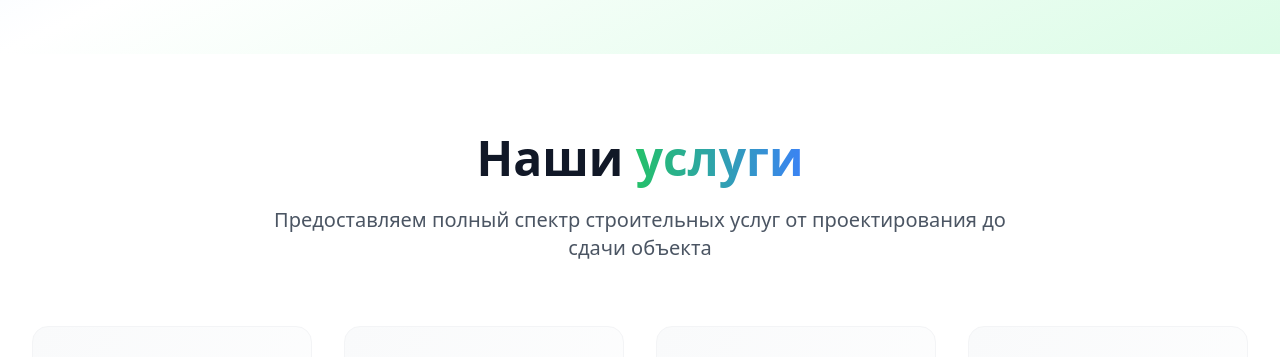
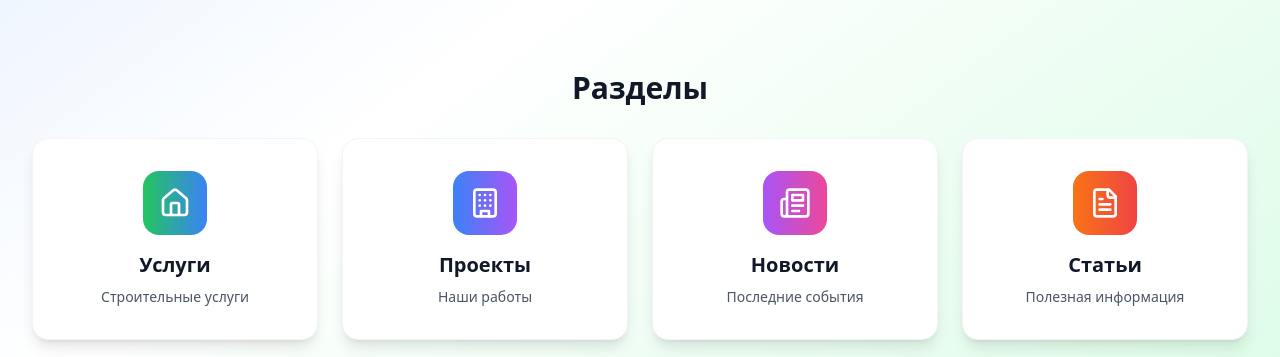
Before and after one commit to AlexCrowd3/ecostroy-visual-web-space, a React (Vite) app: page / in a window 1280 px wide. Shown: the part 544-901 px from the top of the page. Built offline with nearby package versions, Linux system fonts and the light colour scheme.

Commit message:
Revert Hero component changes.
Restores the "Sections" (quick navigation) section with square buttons to the homepage.

```diff
--- a/src/components/Hero.tsx
+++ b/src/components/Hero.tsx
@@ -1,5 +1,5 @@
 
-import { ArrowRight, Play } from 'lucide-react';
+import { ArrowRight, Play, Home, Building, Newspaper, FileText } from 'lucide-react';
 import { Link } from 'react-router-dom';
 
 const Hero = () => {
@@ -56,6 +56,58 @@ const Hero = () => {
             </div>
           </div>
         </div>
+
+        {/* Разделы */}
+        <div className="mt-20">
+          <h2 className="text-3xl font-bold text-gray-900 mb-8 text-center">
+            Разделы
+          </h2>
+          <div className="grid grid-cols-2 md:grid-cols-4 gap-6">
+            <Link
+              to="/services"
+              className="bg-white p-8 rounded-2xl shadow-lg hover:shadow-2xl transition-all duration-300 transform hover:scale-105 text-center border border-gray-100"
+            >
+              <div className="w-16 h-16 bg-gradient-to-r from-green-500 to-blue-500 rounded-2xl flex items-center justify-center mx-auto mb-4">
+                <Home className="text-white" size={32} />
+              </div>
+              <h3 className="text-xl font-bold text-gray-900 mb-2">Услуги</h3>
+              <p className="text-gray-600 text-sm">Строительные услуги</p>
+            </Link>
+
+            <Link
+              to="/projects"
+              className="bg-white p-8 rounded-2xl shadow-lg hover:shadow-2xl transition-all duration-300 transform hover:scale-105 text-center border border-gray-100"
+            >
+              <div className="w-16 h-16 bg-gradient-to-r from-blue-500 to-purple-500 rounded-2xl flex items-center justify-center mx-auto mb-4">
+                <Building className="text-white" size={32} />
+              </div>
+              <h3 className="text-xl font-bold text-gray-900 mb-2">Проекты</h3>
+              <p className="text-gray-600 text-sm">Наши работы</p>
+            </Link>
+
+            <Link
+              to="/news"
+              className="bg-white p-8 rounded-2xl shadow-lg hover:shadow-2xl transition-all duration-300 transform hover:scale-105 text-center border border-gray-100"
+            >
+              <div className="w-16 h-16 bg-gradient-to-r from-purple-500 to-pink-500 rounded-2xl flex items-center justify-center mx-auto mb-4">
+                <Newspaper className="text-white" size={32} />
+              </div>
+              <h3 className="text-xl font-bold text-gray-900 mb-2">Новости</h3>
+              <p className="text-gray-600 text-sm">Последние события</p>
+            </Link>
+
+            <Link
+              to="/articles"
+              className="bg-white p-8 rounded-2xl shadow-lg hover:shadow-2xl transition-all duration-300 transform hover:scale-105 text-center border border-gray-100"
+            >
+              <div className="w-16 h-16 bg-gradient-to-r from-orange-500 to-red-500 rounded-2xl flex items-center justify-center mx-auto mb-4">
+                <FileText className="text-white" size={32} />
+              </div>
+              <h3 className="text-xl font-bold text-gray-900 mb-2">Статьи</h3>
+              <p className="text-gray-600 text-sm">Полезная информация</p>
+            </Link>
+          </div>
+        </div>
       </div>
     </section>
   );
```
